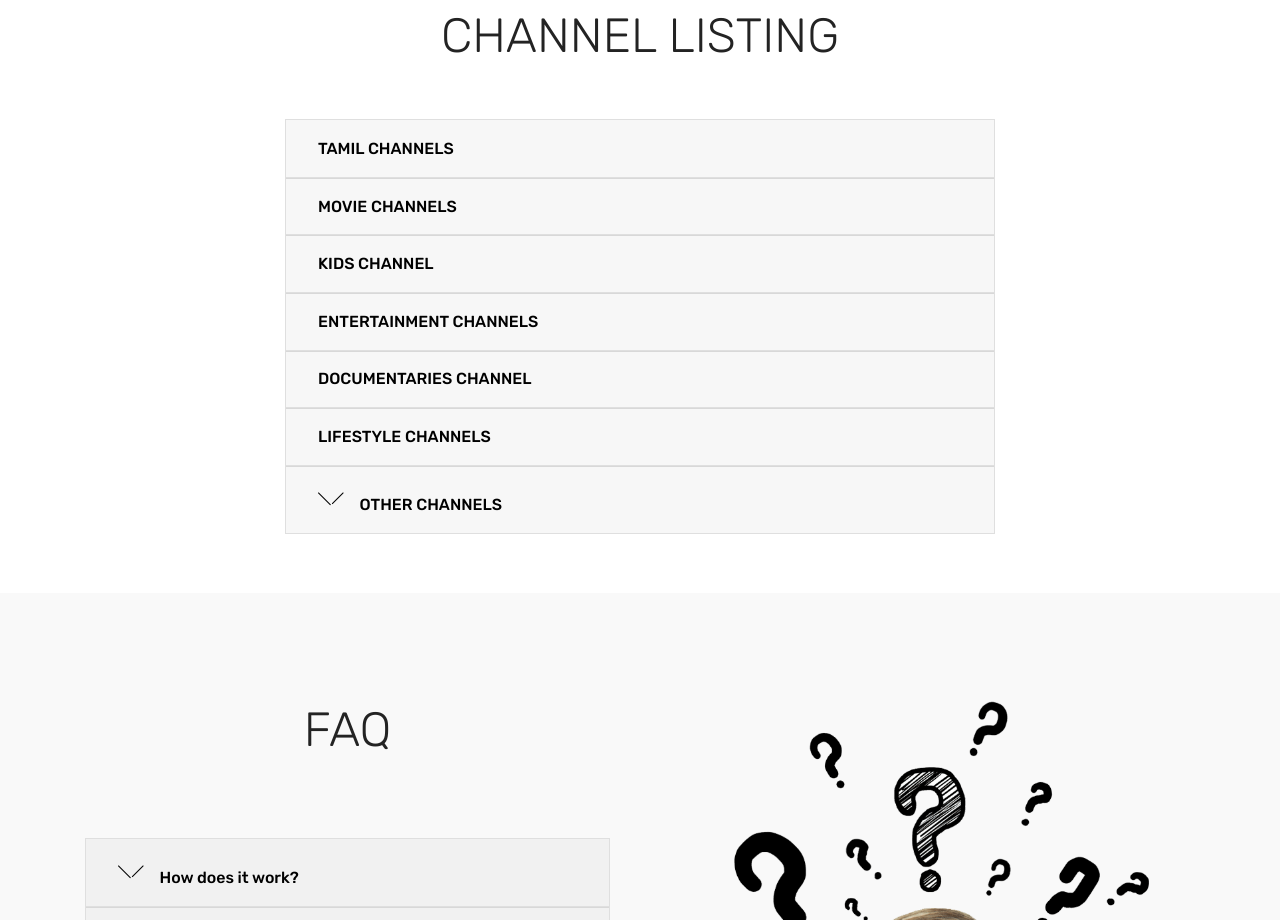
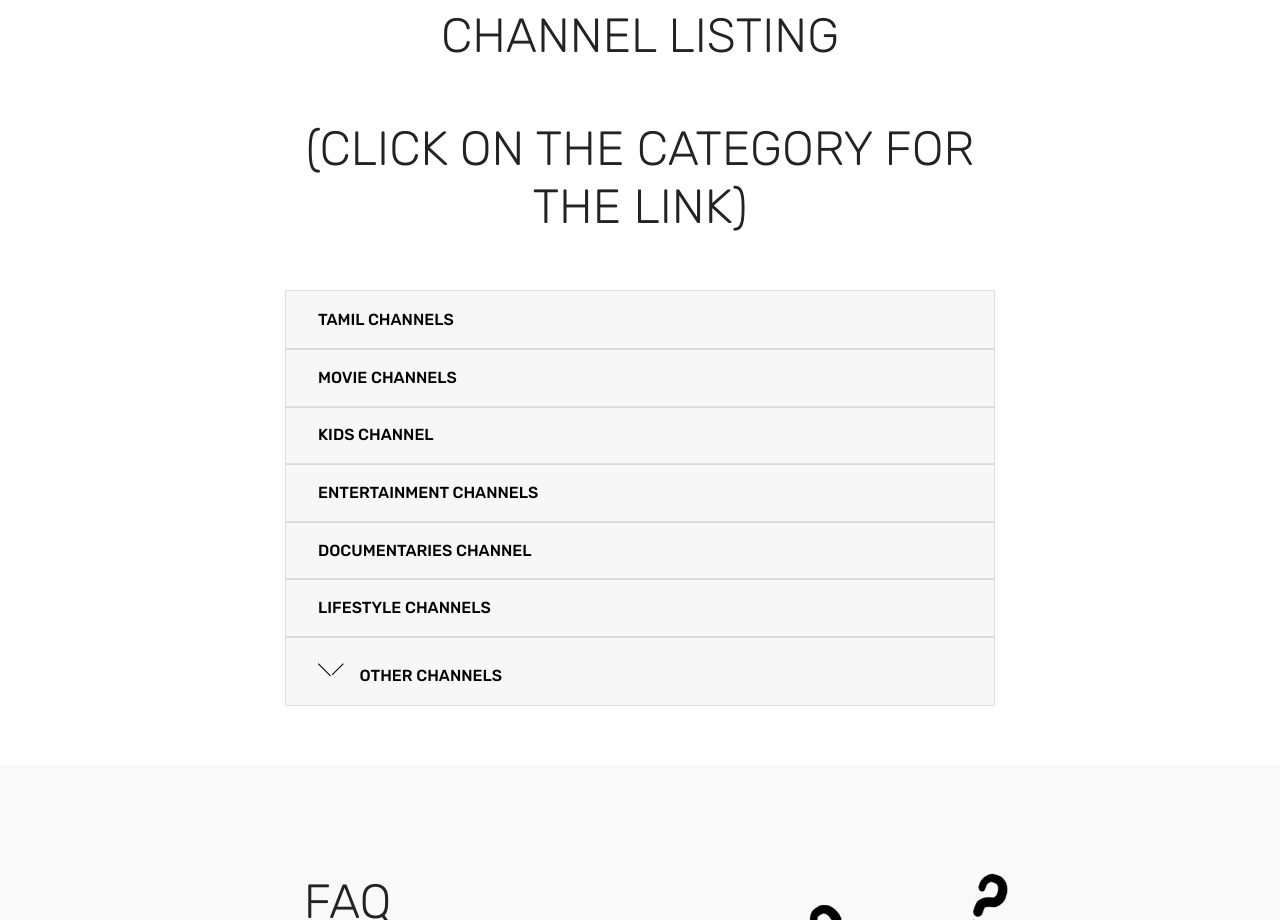
Before and after one commit to eotfiptv/eotfiptv.github.io, a plain HTML site: page index.html in a window 1280 px wide. Shown: the part 1840-2760 px from the top of the page. Drawn offline with Linux system fonts and the light colour scheme; files whose address does not match are found by name.

Commit message:
Update index.html

```diff
--- a/index.html
+++ b/index.html
@@ -240,6 +240,8 @@
                     <div class="section-head text-center space30">
                        <h2 class="mbr-section-title pb-5 mbr-fonts-style display-2">
                             CHANNEL LISTING</h2>
+                            <h3 class="mbr-section-title pb-5 mbr-fonts-style display-2">
+                            (CLICK ON THE CATEGORY FOR THE LINK)</h3>
                     </div>
                     <div class="clearfix"></div>
                     <div id="bootstrap-toggle" class="toggle-panel accordionStyles tab-content">
```
